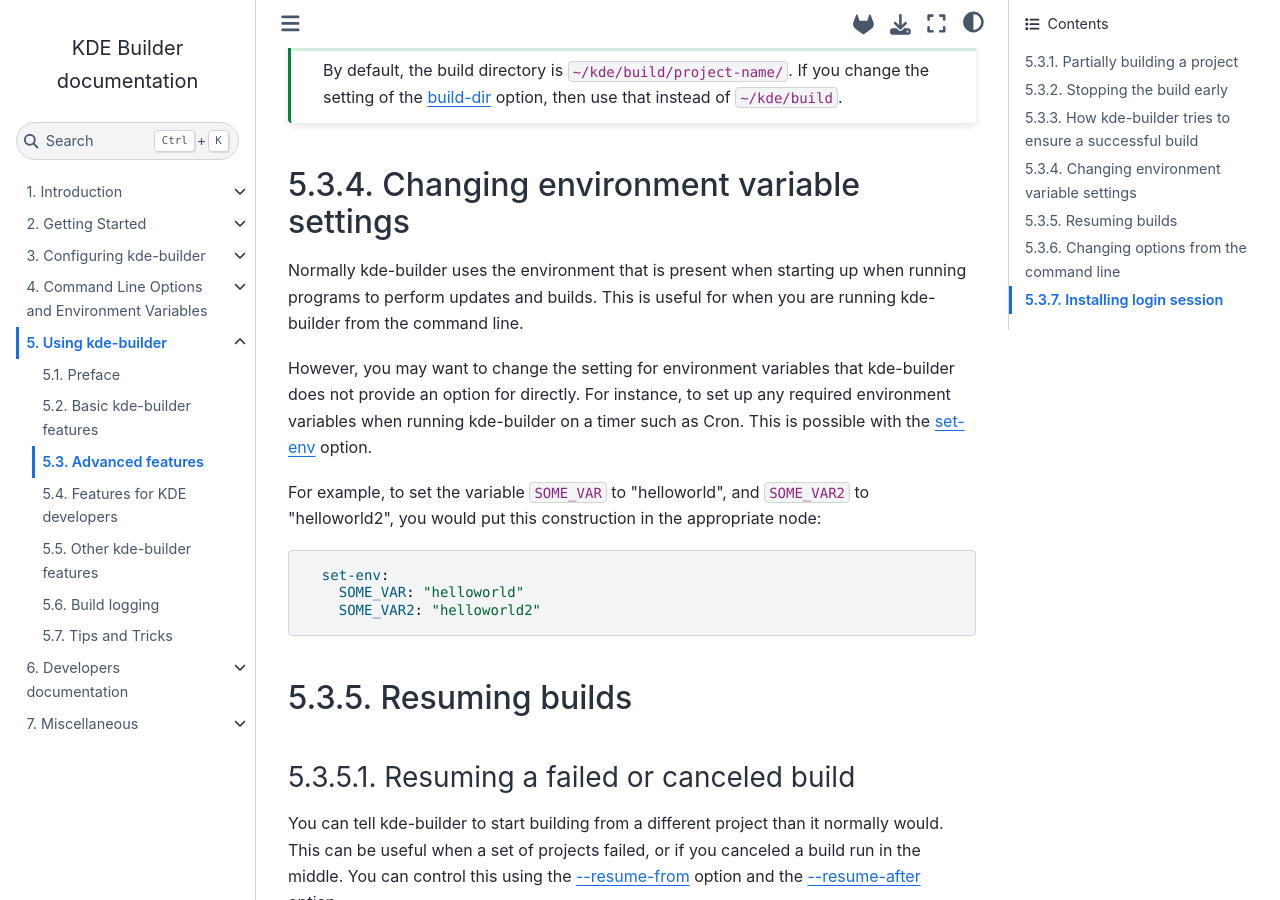
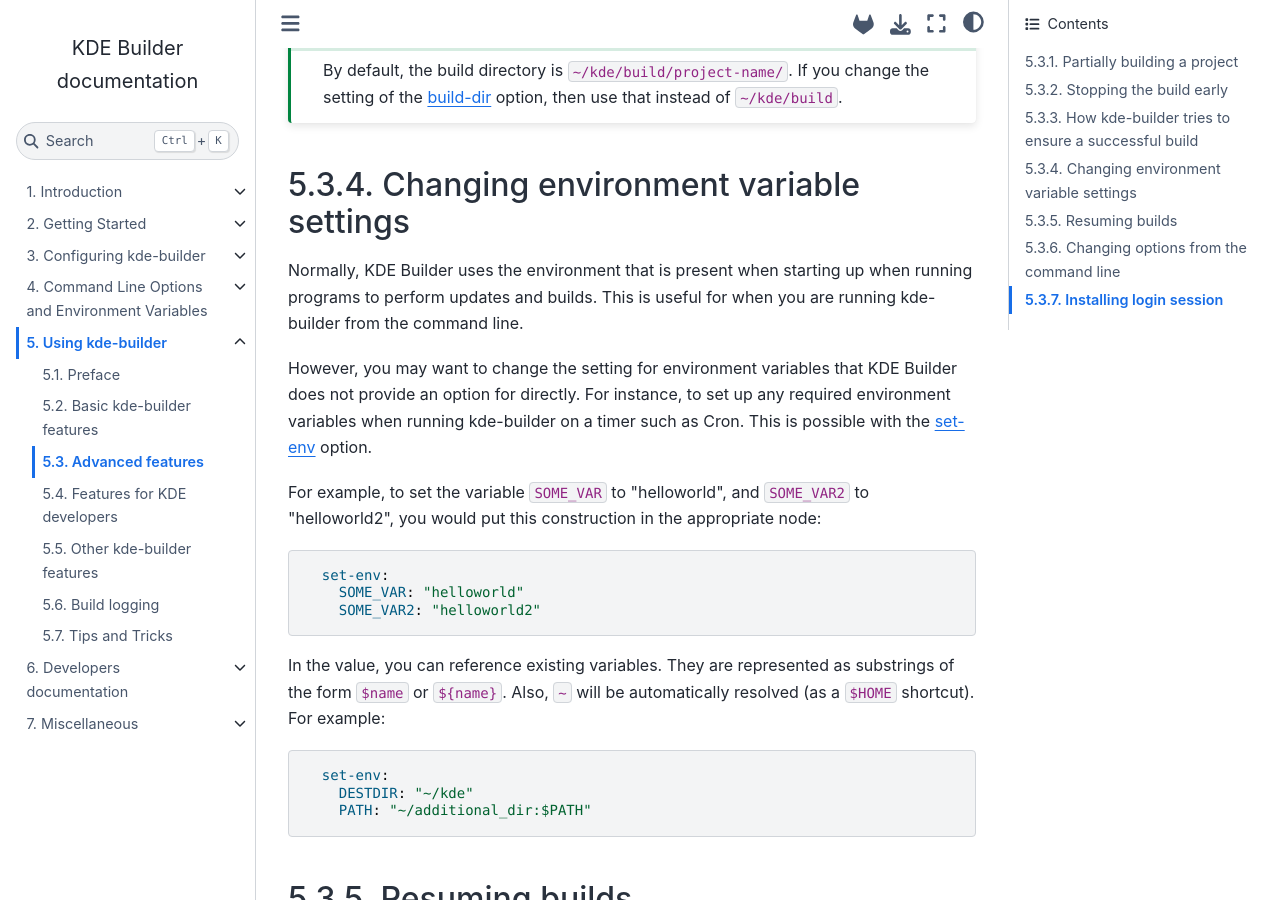
Before and after one commit to KDE/kde-builder, a Sphinx documentation site: the page built from doc/using-kde-builder/advanced-features.md, in a window 1280 px wide and 900 px high, scrolled down 3617 px. Built offline with Sphinx 7.4.7 and the Sphinx Book theme 1.1.4, drawn with Linux system fonts in a browser that asks for light colours.

Commit message:
feat: Support referencing envvars and "~" in set-env values
Fixes #182

````diff
--- a/doc/using-kde-builder/advanced-features.md
+++ b/doc/using-kde-builder/advanced-features.md
@@ -170,12 +170,12 @@
 (changing-environment)=
 ## Changing environment variable settings
 
-Normally kde-builder uses the environment that is present when starting
+Normally, KDE Builder uses the environment that is present when starting
 up when running programs to perform updates and builds. This is useful
 for when you are running kde-builder from the command line.
 
 However, you may want to change the setting for environment variables
-that kde-builder does not provide an option for directly. For
+that KDE Builder does not provide an option for directly. For
 instance, to set up any required environment variables when running
 kde-builder on a timer such as Cron. This is possible with the
 [set-env](#conf-set-env) option.
@@ -188,6 +188,17 @@
   set-env:
     SOME_VAR: "helloworld"
     SOME_VAR2: "helloworld2"
+```
+
+In the value, you can reference existing variables. They are represented
+as substrings of the form `$name` or `${name}`.
+Also, `~` will be automatically resolved (as a `$HOME` shortcut).
+For example:
+
+```yaml
+  set-env:
+    DESTDIR: "~/kde"
+    PATH: "~/additional_dir:$PATH"
 ```
 
 (resuming)=
````
Also changed, not shown: 1 other file.
